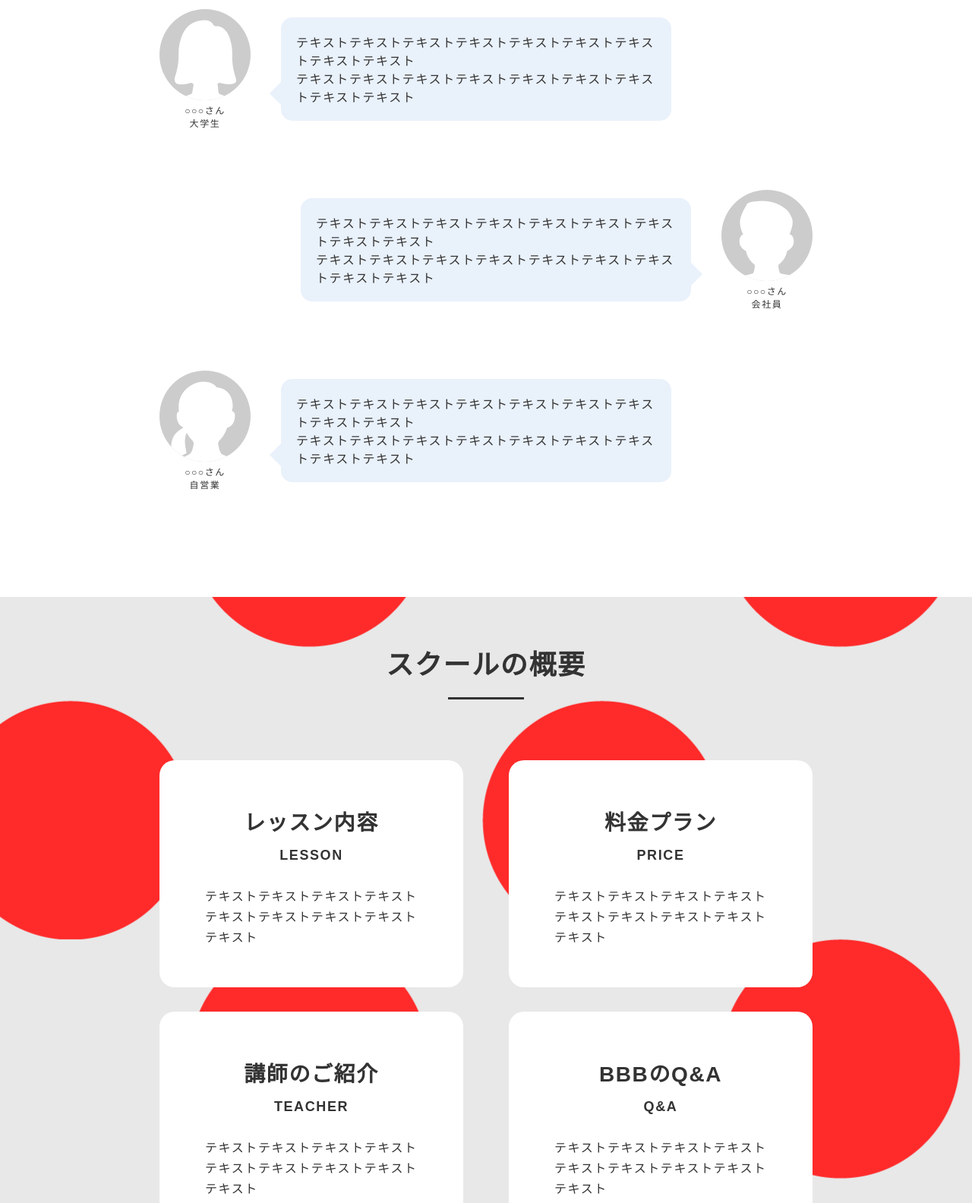
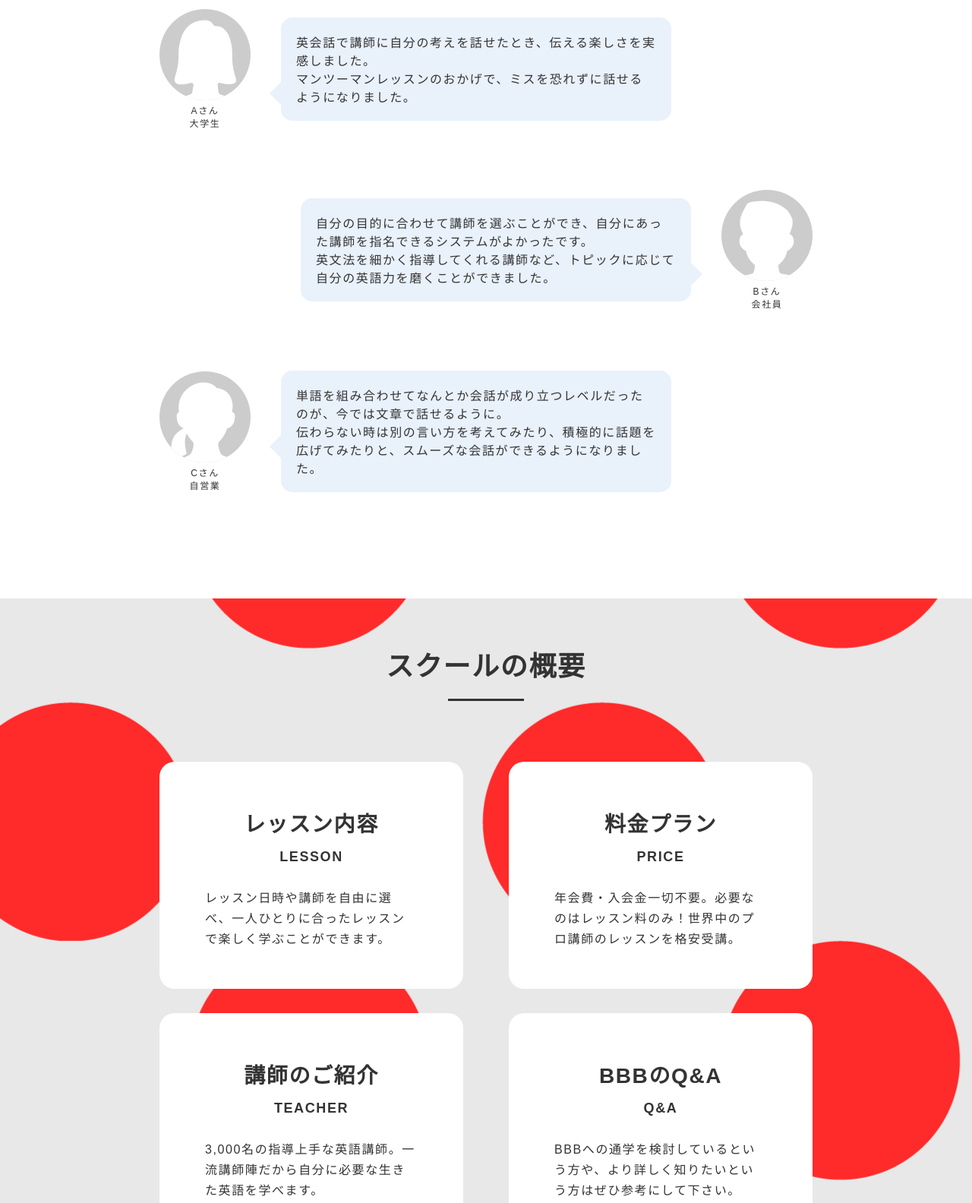
Before and after one commit to npjmaster/BBB, a plain HTML site: page index.html in a window 1280 px wide. Shown: the part 1980-3564 px from the top of the page at 76% size. Drawn offline with nearby package versions, Linux system fonts and the light colour scheme; some packages are replaced by stand-ins of ours.

Commit message:
Add files via upload

```diff
--- a/index.html
+++ b/index.html
@@ -62,28 +62,28 @@
         <div class="voice_wrapper inview-fadeIn-center">
           <figure class="voice_image">
             <img src="images/icon-student1.png" alt="icon-student1">
-            <figcaption>○○○さん<br>大学生</figcaption>
+            <figcaption>Aさん<br>大学生</figcaption>
           </figure>
           <div class="voice_bubble_r">
-            <p>テキストテキストテキストテキストテキストテキストテキストテキストテキスト<br>テキストテキストテキストテキストテキストテキストテキストテキストテキスト</p>
+            <p>英会話で講師に自分の考えを話せたとき、伝える楽しさを実感しました。<br>マンツーマンレッスンのおかげで、ミスを恐れずに話せるようになりました。</p>
           </div>
         </div>
         <div class="voice_wrapper direction_r inview-fadeIn-center">
           <figure class="voice_image">
             <img src="images/icon-student2.png" alt="icon-student2">
-            <figcaption>○○○さん<br>会社員</figcaption>
+            <figcaption>Bさん<br>会社員</figcaption>
           </figure>
           <div class="voice_bubble_l">
-            <p>テキストテキストテキストテキストテキストテキストテキストテキストテキスト<br>テキストテキストテキストテキストテキストテキストテキストテキストテキスト</p>
+            <p>自分の目的に合わせて講師を選ぶことができ、自分にあった講師を指名できるシステムがよかったです。<br>英文法を細かく指導してくれる講師など、トピックに応じて自分の英語力を磨くことができました。</p>
           </div>
         </div>
         <div class="voice_wrapper inview-fadeIn-center">
           <figure class="voice_image">
             <img src="images/icon-student3.png" alt="icon-student3">
-            <figcaption>○○○さん<br>自営業</figcaption>
+            <figcaption>Cさん<br>自営業</figcaption>
           </figure>
           <div class="voice_bubble_r">
-            <p>テキストテキストテキストテキストテキストテキストテキストテキストテキスト<br>テキストテキストテキストテキストテキストテキストテキストテキストテキスト</p>
+            <p>単語を組み合わせてなんとか会話が成り立つレベルだったのが、今では文章で話せるように。<br>伝わらない時は別の言い方を考えてみたり、積極的に話題を広げてみたりと、スムーズな会話ができるようになりました。</p>
           </div>
         </div>
       </section>
@@ -95,22 +95,22 @@
             <div class="summary_content">
               <h3>レッスン内容</h3>
               <h4>LESSON</h4>
-              <p>テキストテキストテキストテキストテキストテキストテキストテキストテキスト</p>
+              <p>レッスン日時や講師を自由に選べ、一人ひとりに合ったレッスンで楽しく学ぶことができます。</p>
             </div>
             <div class="summary_content">
               <h3>料金プラン</h3>
               <h4>PRICE</h4>
-              <p>テキストテキストテキストテキストテキストテキストテキストテキストテキスト</p>
+              <p>年会費・入会金一切不要。必要なのはレッスン料のみ！世界中のプロ講師のレッスンを格安受講。</p>
             </div>
             <div class="summary_content">
               <h3>講師のご紹介</h3>
               <h4>TEACHER</h4>
-              <p>テキストテキストテキストテキストテキストテキストテキストテキストテキスト</p>
+              <p>3,000名の指導上手な英語講師。一流講師陣だから自分に必要な生きた英語を学べます。</p>
             </div>
             <div class="summary_content">
               <h3>BBBのQ&A</h3>
               <h4>Q&A</h4>
-              <p>テキストテキストテキストテキストテキストテキストテキストテキストテキスト</p>
+              <p>BBBへの通学を検討しているという方や、より詳しく知りたいという方はぜひ参考にして下さい。</p>
             </div>
           </div>
         </div>
```
